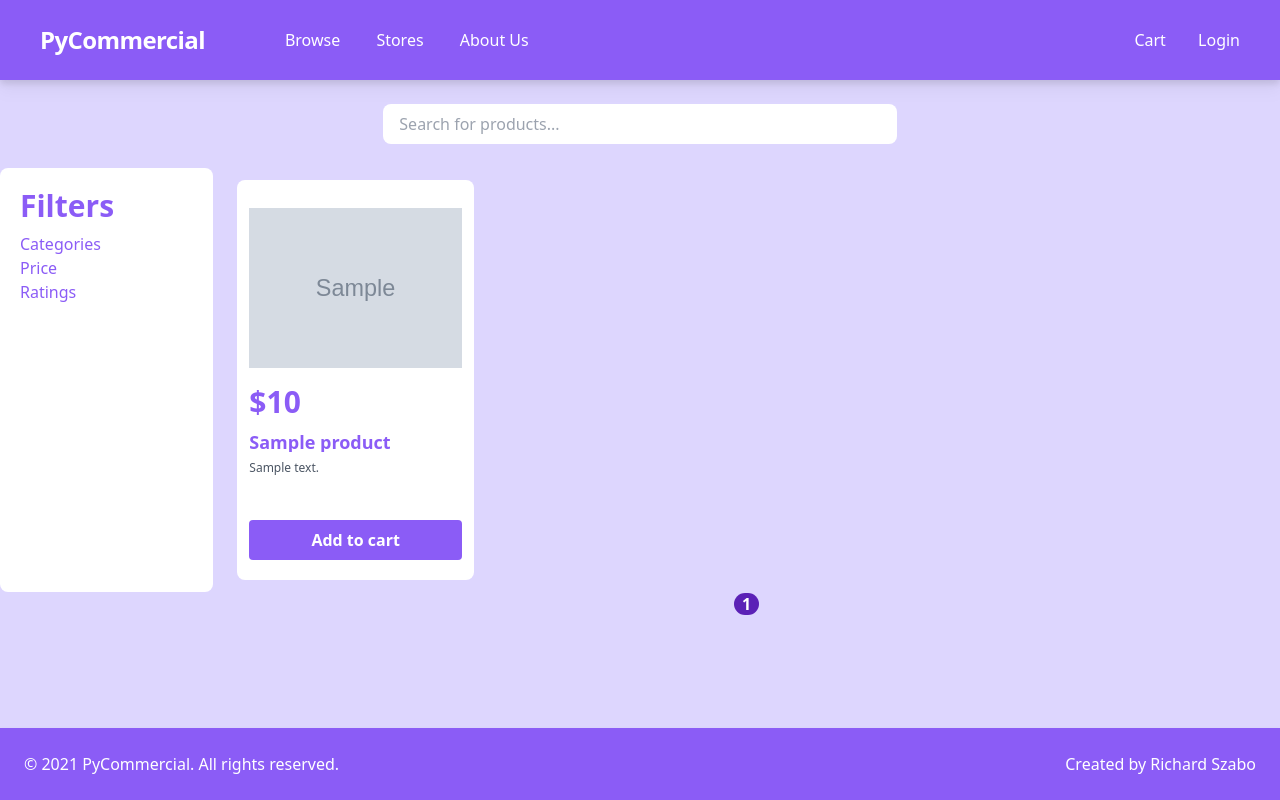
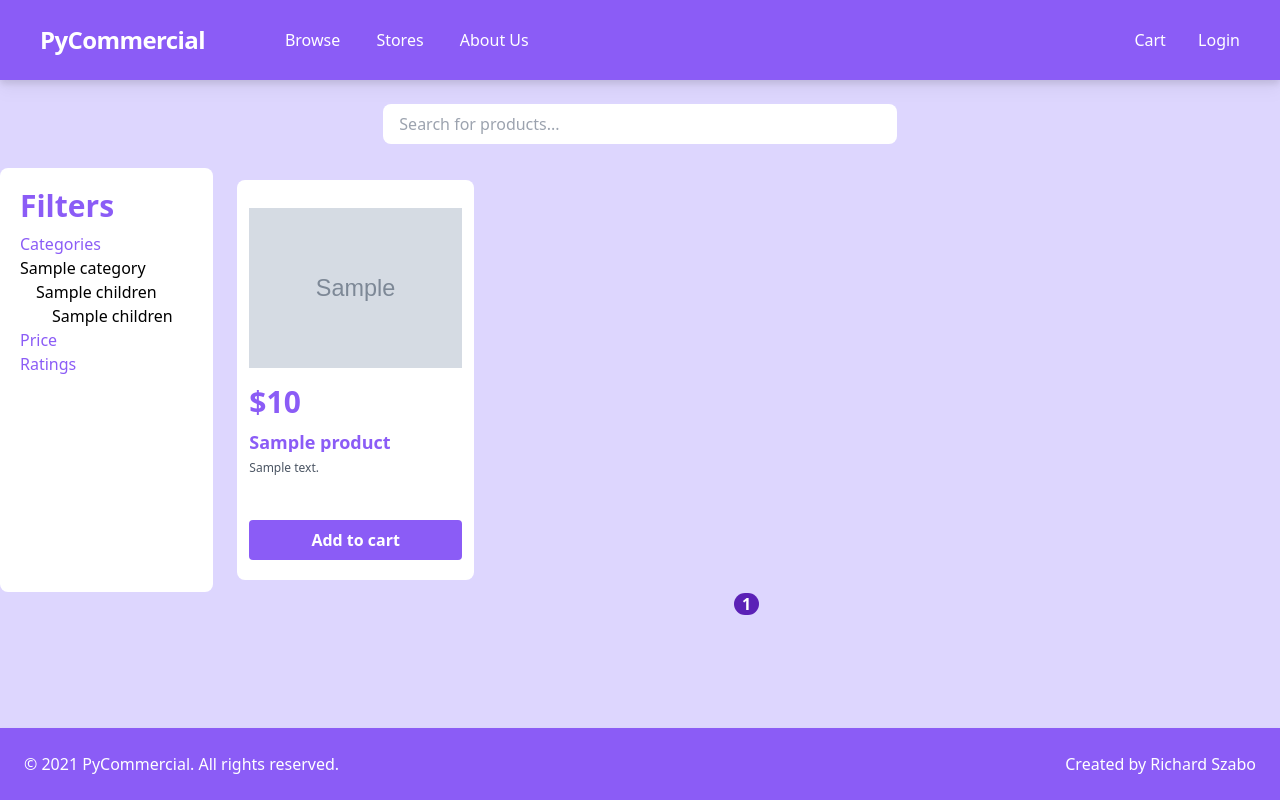
Before and after one commit to Riyomi/PyCommercial, a Django app: template products/templates/products/browse.html in a window 1280 px wide. Run offline with Django 3.2, Linux system fonts and the light colour scheme; the template is opened without the code that fills it: most values are stand-ins (such as "Sample title", 1, 10 or a date in 2020); grey boxes marked "Sample" are stand-in pictures; style sheets or scripts are compiled from the project's sources; some libraries are stand-ins or nearby versions.

Commit message:
Categories displayed in the filter section

```diff
--- a/jstoolchain/css/tailwind.css
+++ b/jstoolchain/css/tailwind.css
@@ -110,4 +110,8 @@
   .fa-chevron-left {
     @apply text-purple-800;
   }
+
+  ul > li {
+    @apply pl-4;
+  }
 }
--- a/products/models.py
+++ b/products/models.py
@@ -37,6 +37,8 @@ class Category(models.Model):
     def __str__(self):
         return self.name
 
+    def get_children(self):
+        return Category.objects.filter(parent=self).order_by('name')
 
 class Order(models.Model):
     class Status(models.IntegerChoices):
--- a/products/templates/products/browse.html
+++ b/products/templates/products/browse.html
@@ -42,6 +42,11 @@
       </div>
       <div>
         <p class="title-h3 text-purple-500">Categories</p>
+        <div>
+          {% for category in categories %}
+            {%include "products/tree_view_template.html" %}
+          {% endfor %}
+        </div>
         <p class="title-h3 text-purple-500">Price</p>
         <p class="title-h3 text-purple-500">Ratings</p>
       </div>
--- /dev/null
+++ b/products/templates/products/tree_view_template.html
@@ -0,0 +1,11 @@
+<li class="list-none"> {{category.name}}
+  {%if category.get_children.count > 0 %}
+      <ul>
+       {%for ch in category.get_children %}
+            {%with category=ch template_name="products/tree_view_template.html" %}
+                 {%include template_name%}
+            {%endwith%}
+       {%endfor%}
+       </ul>
+  {%endif%}
+</li>
--- a/products/views.py
+++ b/products/views.py
@@ -3,7 +3,7 @@ from django.http import JsonResponse, HttpResponseRedirect
 from django.urls import reverse
 from django.core.paginator import Paginator
 
-from .models import Product, Order, OrderItem, Review
+from .models import Product, Order, OrderItem, Review, Category
 from .utils import totalItemsAndPrice, get_all_categories
 
 
@@ -13,8 +13,8 @@ def homePage(request):
 
 def browsePage(request):
     search_param = request.GET.get('search')
-
     products = Product.objects.get_queryset().order_by('id')
+    categories = Category.objects.filter(parent=None).order_by('name')
 
     if search_param:
         products = Product.objects.filter(name__contains=search_param)
@@ -26,7 +26,7 @@ def browsePage(request):
     page_number = request.GET.get('page')
     page_obj = paginator.get_page(page_number)
 
-    return render(request, 'products/browse.html', {'page_obj': page_obj})
+    return render(request, 'products/browse.html', {'page_obj': page_obj, 'categories': categories})
 
 
 def productDescriptionPage(request, product_id):
```
Also changed, not shown: products/templatetags/products/productfilters.py (line endings or trailing spaces).
